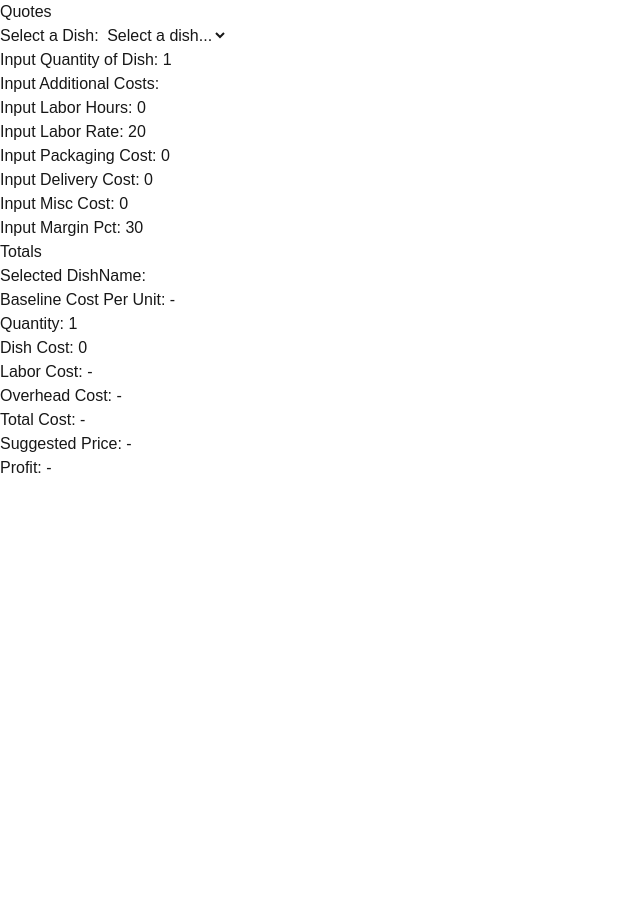
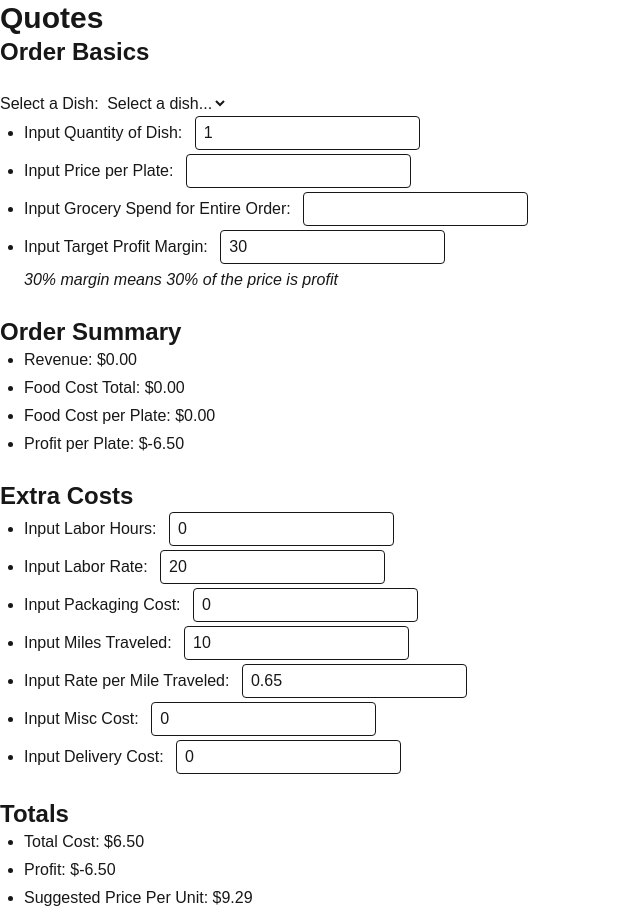
Before and after one commit to dokuritsu/catering-costs, a Next.js app: page /quote in a window 1280 px wide. Shown: the whole page, without its empty margins (0-640 px from the left). Before the commit the page ends 800 px from the top, so only its background shows below. Built offline with nearby package versions, Linux system fonts and the light colour scheme.

Commit message:
Improved UI to be more readable

```diff
--- a/app/dishes/page.tsx
+++ b/app/dishes/page.tsx
@@ -3,7 +3,7 @@
 import { useState, useEffect } from 'react';
 import type { Dish, UnitType } from "@/lib/types";
 
-const STORAGE_KEY = "catering_dishes_v2";
+const STORAGE_KEY = "catering_dishes_v3";
 
 export default function Dishes(){
 
--- a/app/quote/page.tsx
+++ b/app/quote/page.tsx
@@ -3,7 +3,7 @@
 import { useState, useEffect } from "react";
 import type {Dish} from "@/lib/types";
 
-const STORAGE_KEY = "catering_dishes_v2";
+const STORAGE_KEY = "catering_dishes_v3";
 
 export default function Quote(){
     // State variables
@@ -16,29 +16,31 @@
     const [deliveryCost, setDeliveryCost] = useState("0");
     const [miscCost, setMiscCost] = useState("0");
     const [marginPct, setMarginPct] = useState("30");
+    const [pricePerUnit, setPricePerUnit] = useState("");
+    const [grocerySpend, setGrocerySpend] = useState("");
+    const [miles, setMiles] = useState("10");
+    const [ratePerMile, setRatePerMile] = useState("0.65");
 
-
-    const listDishes = dishes.map(dish =>
-        <li key={dish.dishName}>
-            <p>
-                <b>{dish.dishName}</b> {' '}
-                <b>{dish.unitType}</b> {' '}
-                <b>{dish.baselineCostPerUnit}</b> {' '}
-            </p>
-        </li>)
+    // Simplify
     const options = dishes.map(d =>
         <option value={d.dishName} key={d.dishName}>{d.dishName}</option>
     )
+    const qtyNum = Number(quantity)
 
     // Additional calculations
     const selectedDish = dishes.find(d => d.dishName === selectedDishName)
-    const dishCost = selectedDish ? selectedDish.baselineCostPerUnit * Number(quantity) : 0
+    const estimatedDishCost = selectedDish ? selectedDish.baselineCostPerUnit * qtyNum : 0
     const laborCost = Number(laborHours) * Number(laborRate)
     const overheadCost = Number(packagingCost) + Number(deliveryCost) + Number(miscCost)
-    const totalCost = laborCost + overheadCost + dishCost
+    const actualFoodCost = Number(grocerySpend)
+    const foodCostUsed = actualFoodCost > 0 ? actualFoodCost : estimatedDishCost
+    const vehicleCost = Number(miles) * Number(ratePerMile)
+    const totalCost = laborCost + overheadCost + foodCostUsed + vehicleCost
     const margin = Number(marginPct) < 100 ? Number(marginPct) / 100 : 1
     const suggestedPrice = margin < 1 ? totalCost / (1-margin) : 0
-    const profit = suggestedPrice - totalCost
+    const suggestedPricePerUnit = qtyNum > 0 ? suggestedPrice/qtyNum : 0
+    const revenue = Number(pricePerUnit) * qtyNum
+    const profit = revenue - totalCost
 
     // Load dishes from localStorage key "catering_dishes_v2"
     useEffect(() => {
@@ -54,7 +56,10 @@
 
     return (
     <>
-        <h1>Quotes</h1>
+        <h1 className="text-3xl font-bold">Quotes</h1>
+        <h2 className="text-2xl font-bold">Order Basics</h2>
+        <div className="mt-6">
+            <p>
                 <label>
                     Select a Dish: {' '}
                     <select name="selectedDish" value={selectedDishName} onChange={e => setSelectedDishName(e.target.value)}>
@@ -62,35 +67,42 @@
                         {options}
                     </select>
                 </label>
-        {/* <p>
-            {' '} List of dishes: <ul>{listDishes}</ul>
-        </p> */}
-        <p>
-            Input Quantity of Dish: {' '}
-            <input type="number" value={quantity} onChange={e => setQuantity(e.target.value)}/>
             </p>
-        <label>Input Additional Costs:</label>
-        <ul>
-            <li>Input Labor Hours: <input type="number" value={laborHours} onChange={e => setLaborHours(e.target.value)}/></li>
-            <li>Input Labor Rate: <input type="number" value={laborRate} onChange={e => setLaborRate(e.target.value)}/></li>
-            <li>Input Packaging Cost: <input type="number" value={packagingCost} onChange={e => setPackagingCost(e.target.value)}/></li>
-            <li>Input Delivery Cost: <input type="number" value={deliveryCost} onChange={e => setDeliveryCost(e.target.value)}/></li>
-            <li>Input Misc Cost: <input type="number" value={miscCost} onChange={e => setMiscCost(e.target.value)}/></li>
-            <li>Input Margin Pct: <input type="number" value={marginPct} onChange={e => setMarginPct(e.target.value)}/></li>
+            <ul className="list-disc ml-6 space-y-1">
+                <li >Input Quantity of Dish: <input className="border rounded px-2 py-1 ml-2" type="number" value={quantity} onChange={e => setQuantity(e.target.value)}/></li>
+                <li>Input Price per Plate: <input className="border rounded px-2 py-1 ml-2" type="number" value={pricePerUnit} onChange={e => setPricePerUnit(e.target.value)}/></li>
+                <li>Input Grocery Spend for Entire Order: <input className="border rounded px-2 py-1 ml-2" type="number" value={grocerySpend} onChange={e => setGrocerySpend(e.target.value)}/></li>
+                <li>Input Target Profit Margin: <input className="border rounded px-2 py-1 ml-2" type="number" value={marginPct} onChange={e => setMarginPct(e.target.value)}/></li>
+                <i>30% margin means 30% of the price is profit</i>
             </ul>
-
-        <div>
-            <h1>Totals</h1>
-            <ul>
-                <li>Selected DishName: {selectedDishName} {' '}</li>
-                <li>Baseline Cost Per Unit: {selectedDish ? selectedDish.baselineCostPerUnit : "-"}</li>
-                <li>Quantity: {quantity}</li>
-                <li>Dish Cost: {dishCost}</li>
-                <li>Labor Cost: {selectedDish ? laborCost : "-"}</li>
-                <li>Overhead Cost: {selectedDish ? overheadCost : "-"}</li>
-                <li>Total Cost: {selectedDish ? totalCost : "-"}</li>
-                <li>Suggested Price: {selectedDish ? suggestedPrice : "-"}</li>
-                <li>Profit: {selectedDish ? profit : "-"}</li>
+        </div>
+        <div className="mt-6">
+            <h2 className="text-2xl font-bold">Order Summary</h2>
+            <ul className="list-disc ml-6 space-y-1">
+                <li>Revenue: ${revenue.toFixed(2)}</li>
+                <li>Food Cost Total: ${foodCostUsed.toFixed(2)}</li>
+                <li>Food Cost per Plate: {qtyNum > 0 ? `$${(foodCostUsed/qtyNum).toFixed(2)}` : "-"}</li>
+                <li>Profit per Plate: {qtyNum > 0 ? `$${(profit/qtyNum).toFixed(2)}` : "-"}</li>
+            </ul>
+        </div>
+        <div className="mt-6">
+            <h2 className="text-2xl font-bold">Extra Costs</h2>
+            <ul className="list-disc ml-6 space-y-1">
+                <li>Input Labor Hours: <input className="border rounded px-2 py-1 ml-2" type="number" value={laborHours} onChange={e => setLaborHours(e.target.value)}/></li>
+                <li>Input Labor Rate: <input className="border rounded px-2 py-1 ml-2" type="number" value={laborRate} onChange={e => setLaborRate(e.target.value)}/></li>
+                <li>Input Packaging Cost: <input className="border rounded px-2 py-1 ml-2" type="number" value={packagingCost} onChange={e => setPackagingCost(e.target.value)}/></li>
+                <li>Input Miles Traveled: <input className="border rounded px-2 py-1 ml-2" type="number" value={miles} onChange={e => setMiles(e.target.value)}/></li>
+                <li>Input Rate per Mile Traveled: <input className="border rounded px-2 py-1 ml-2" type="number" value={ratePerMile} onChange={e => setRatePerMile(e.target.value)}/></li>
+                <li>Input Misc Cost: <input className="border rounded px-2 py-1 ml-2" type="number" value={miscCost} onChange={e => setMiscCost(e.target.value)}/></li>
+                <li>Input Delivery Cost: <input className="border rounded px-2 py-1 ml-2" type="number" value={deliveryCost} onChange={e => setDeliveryCost(e.target.value)}/></li>
+            </ul>
+        </div>
+        <div className="mt-6">
+            <h2 className="text-2xl font-bold">Totals</h2>
+            <ul className="list-disc ml-6 space-y-1">
+                <li>Total Cost: ${totalCost.toFixed(2)}</li>
+                <li>Profit: ${profit.toFixed(2)}</li>
+                <li>Suggested Price Per Unit: ${suggestedPricePerUnit.toFixed(2)}</li>
             </ul>
         </div>
     </>
```
Lines whose indentation alone changed are shown as unchanged.
